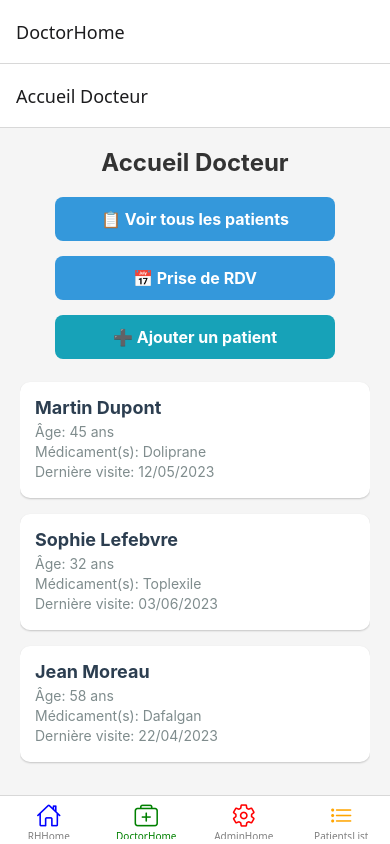
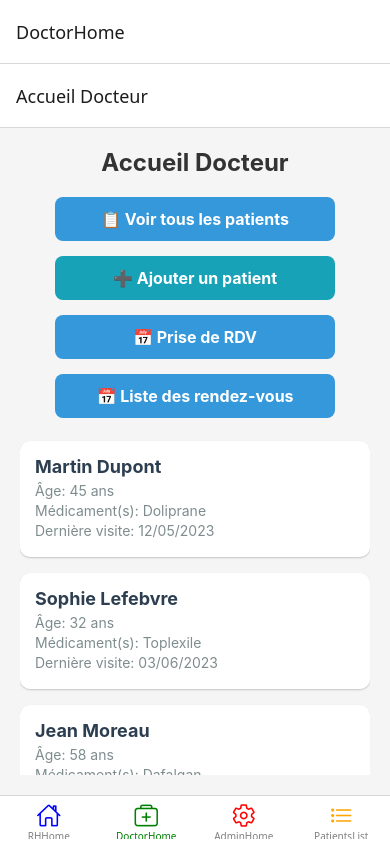
Before and after one commit to fayesarah555/hospital, a React Native app in the folder Front/: screen /DoctorHome in a window 390 px wide. Built offline with nearby package versions, Linux system fonts and the light colour scheme.

Commit message:
AppointmentsList

```diff
--- /dev/null
+++ b/Front/screens/AppointmentsListScreen.js
@@ -0,0 +1,24 @@
+import React from 'react';
+import { View, Text, StyleSheet } from 'react-native';
+
+const AppointmentsListScreen = () => {
+	return (
+		<View style={styles.container}>
+			<Text style={styles.text}>Liste de vos rendez-vous</Text>
+		</View>
+	);
+};
+
+const styles = StyleSheet.create({
+	container: {
+		flex: 1,
+		justifyContent: 'center',
+		alignItems: 'center',
+	},
+	text: {
+		fontSize: 20,
+		fontWeight: 'bold',
+	},
+});
+
+export default AppointmentsListScreen;
--- a/Front/screens/DoctorHomeScreen.js
+++ b/Front/screens/DoctorHomeScreen.js
@@ -186,6 +186,13 @@ Merci de votre attention.`;
 			</TouchableOpacity>
 
 			<TouchableOpacity
+				style={[styles.ButtonNav, { backgroundColor: '#17a2b8' }]}
+				onPress={() => setAddModalVisible(true)}
+			>
+				<Text style={styles.ButtonNavText}>➕ Ajouter un patient</Text>
+			</TouchableOpacity>
+
+			<TouchableOpacity
 				style={styles.ButtonNav}
 				onPress={() => navigation.navigate('AppointmentScreen')}
 			>
@@ -193,10 +200,10 @@ Merci de votre attention.`;
 			</TouchableOpacity>
 
 			<TouchableOpacity
-				style={[styles.ButtonNav, { backgroundColor: '#17a2b8' }]}
-				onPress={() => setAddModalVisible(true)}
+				style={styles.ButtonNav}
+				onPress={() => navigation.navigate('AppointmentsListScreen')}
 			>
-				<Text style={styles.ButtonNavText}>➕ Ajouter un patient</Text>
+				<Text style={styles.ButtonNavText}>📅 Liste des rendez-vous</Text>
 			</TouchableOpacity>
 
 			<FlatList
--- a/Front/screens/DoctorStack.js
+++ b/Front/screens/DoctorStack.js
@@ -4,6 +4,7 @@ import { createStackNavigator } from '@react-navigation/stack';
 import DoctorHomeScreen from './DoctorHomeScreen';
 import AppointmentScreen from './AppointmentScreen';
 import PatientsListScreen from './PatientsListScreen';
+import AppointmentsListScreen from './AppointmentsListScreen';
 
 const Stack = createStackNavigator();
 
@@ -19,14 +20,19 @@ export default function DoctorStack() {
 				}}
 			/>
 			<Stack.Screen
+				name="PatientsList"
+				component={PatientsListScreen}
+				options={{ title: 'Liste des patients' }}
+			/>
+			<Stack.Screen
 				name="AppointmentScreen"
 				component={AppointmentScreen}
 				options={{ title: 'Prise de rendez-vous' }}
 			/>
 			<Stack.Screen
-				name="PatientsList"
-				component={PatientsListScreen}
-				options={{ title: 'Liste des patients' }}
+				name="AppointmentsListScreen"
+				component={AppointmentsListScreen}
+				options={{ title: 'Liste des rendez-vous' }}
 			/>
 		</Stack.Navigator>
 	);
```
